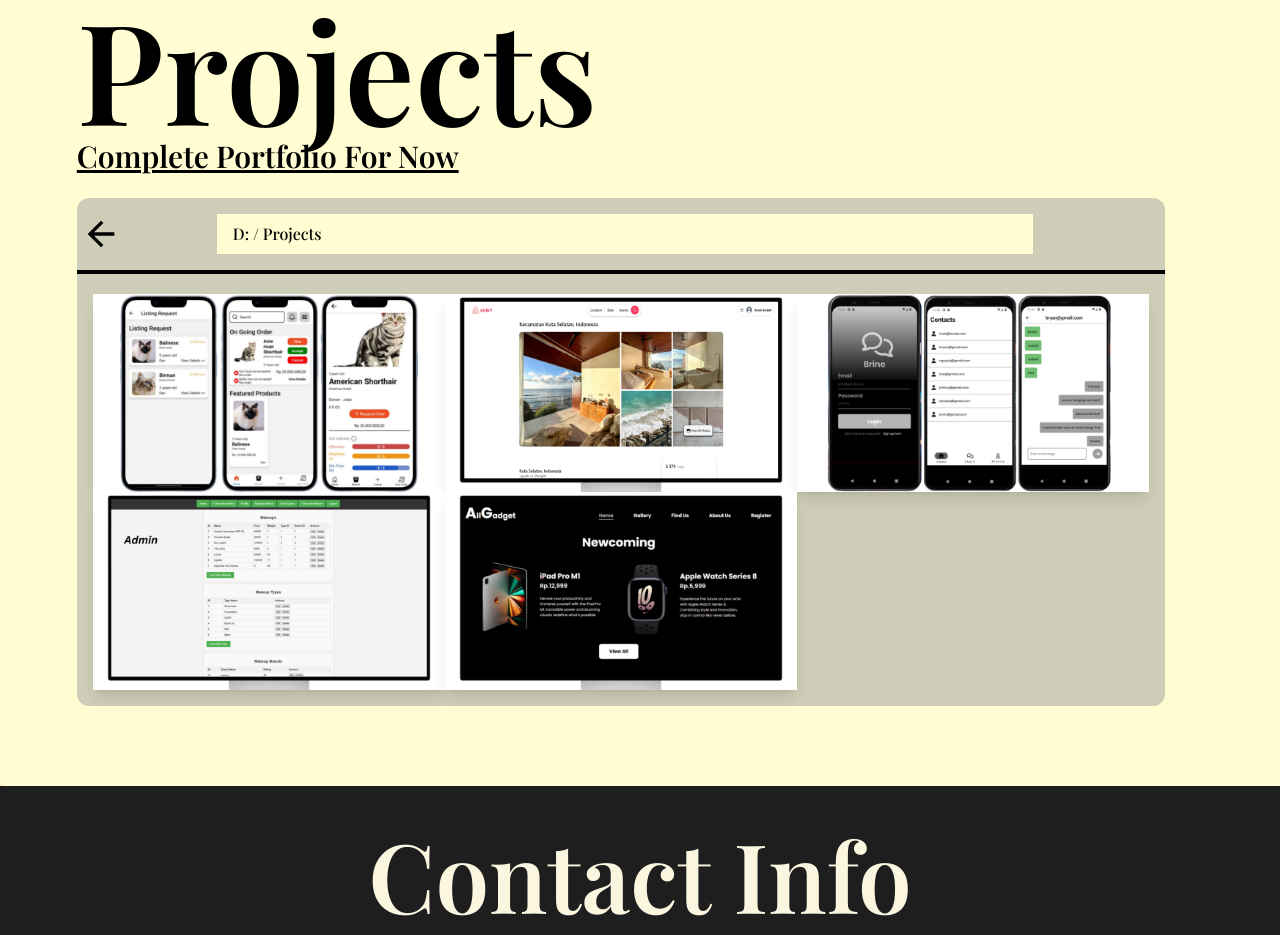
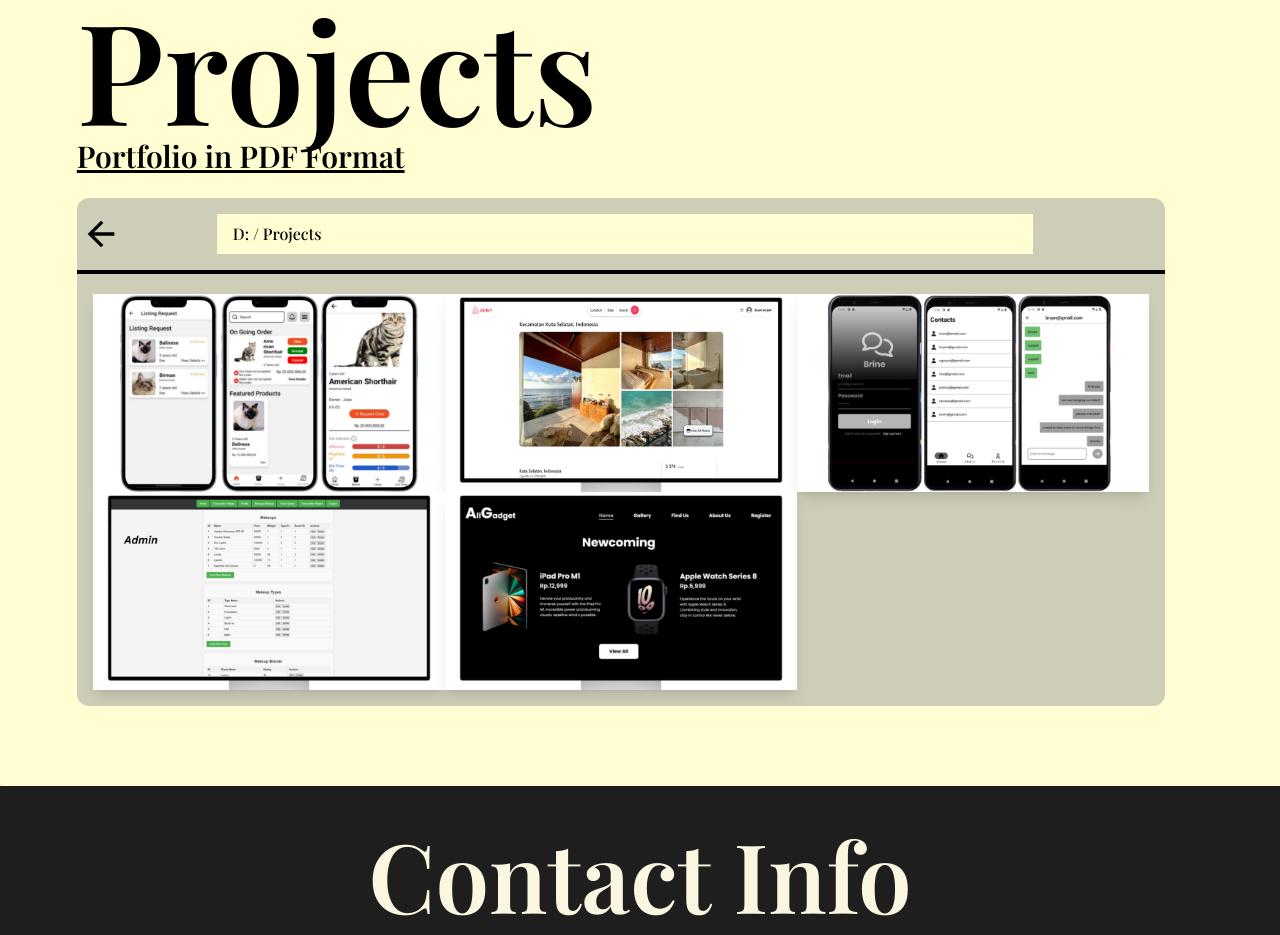
Before and after one commit to BryanSurjadi/porto, a React (Vite) app: page / in a window 1280 px wide. Shown: the part 2640-3575 px from the top of the page. Built offline with nearby package versions, Linux system fonts and the light colour scheme; a web font is replaced by a local one.

Commit message:
cv updates

```diff
--- a/src/ProjectsPage.jsx
+++ b/src/ProjectsPage.jsx
@@ -102,7 +102,7 @@ export default function ProjectPage() {
           rel="noopener noreferrer"
           className="underline text-3xl font-semibold hover:text-orange-800"
         >
-          Complete Portfolio For Now
+          Portfolio in PDF Format
         </a>
       </div>
 
```
Also changed, not shown: 1 other file (tests, documents, lock files or other folders).
